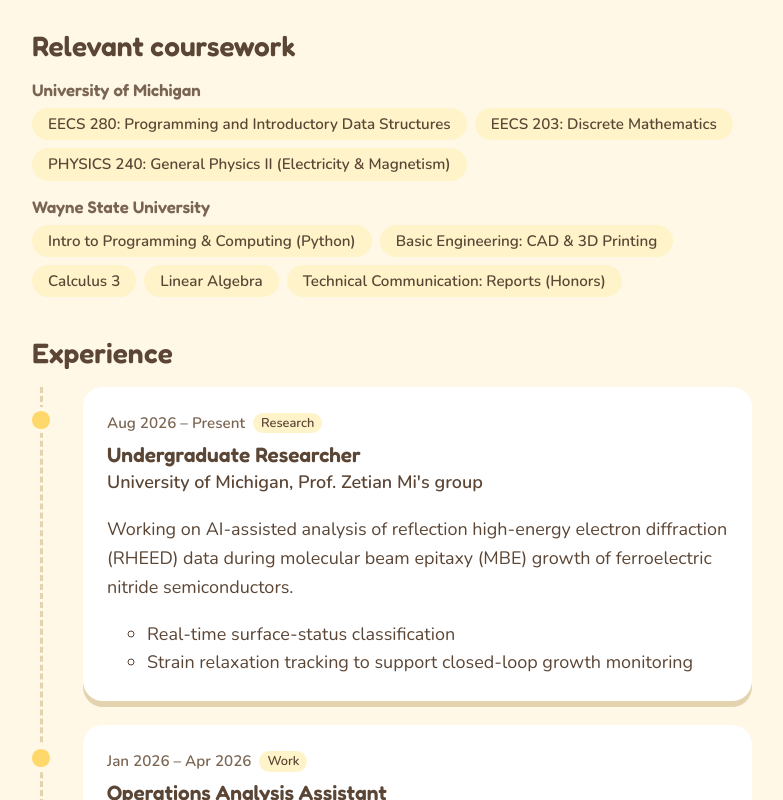
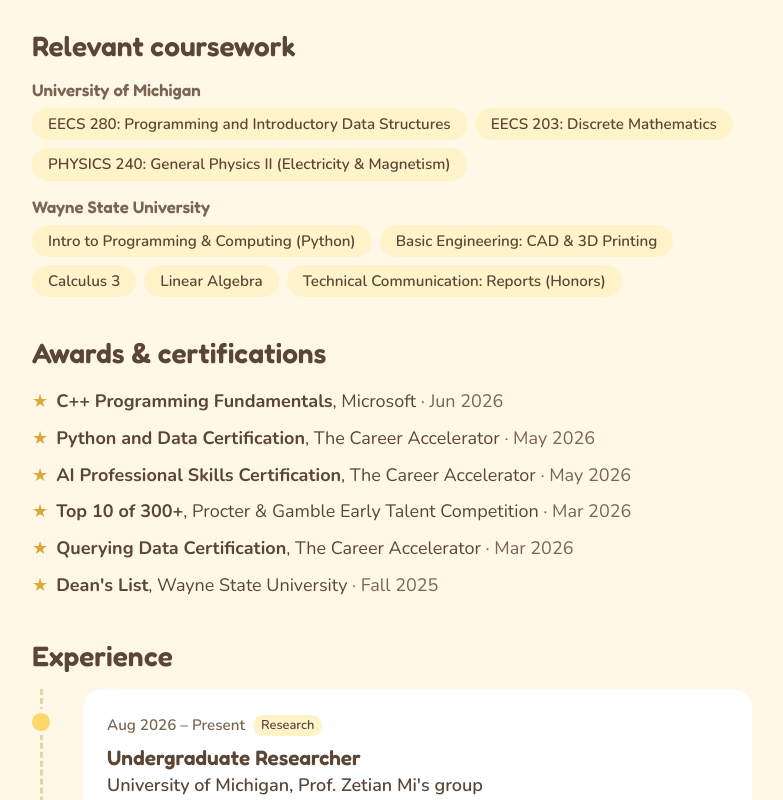
Before and after one commit to shaliniomkar/portfolio, an Astro site: page /portfolio/experience in a window 1280 px wide. Shown: the part 433-1233 px from the top of the page, without its empty margins (248-1031 px from the left). Built offline with nearby package versions, Linux system fonts and the light colour scheme; Astro itself is replaced by a stand-in of ours.

Commit message:
Remove the Gallery; add awards and certifications to the Town Hall
- Gallery building, menu card and placeholder page removed; island re-spaced to four buildings
- Welcome text, site description and share image updated without the Gallery
- Awards & certifications list (src/data/awards.ts), names and dates only

Co-Authored-By: Claude Opus 5.5 <noreply@anthropic.com>

```diff
--- a/src/components/SpeechBubble.astro
+++ b/src/components/SpeechBubble.astro
@@ -14,7 +14,7 @@
   <div class="body">
     <div>
       <p class="line" data-bubble-line>
-        Hi, I'm Shalini. This island holds my projects, art, music and travels.
+        Hi, I'm Shalini. This island holds my projects, experience, music and travels.
       </p>
       <p class="hint">Tap a building on the island, or use the menu below.</p>
     </div>
--- /dev/null
+++ b/src/data/awards.ts
@@ -0,0 +1,12 @@
+/**
+ * Awards and certifications on the Town Hall (Experience) page.
+ * Names and dates only; credential IDs are left out on purpose.
+ */
+export const awards: { name: string; from: string; when: string }[] = [
+  { name: 'C++ Programming Fundamentals', from: 'Microsoft', when: 'Jun 2026' },
+  { name: 'Python and Data Certification', from: 'The Career Accelerator', when: 'May 2026' },
+  { name: 'AI Professional Skills Certification', from: 'The Career Accelerator', when: 'May 2026' },
+  { name: 'Top 10 of 300+', from: 'Procter & Gamble Early Talent Competition', when: 'Mar 2026' },
+  { name: 'Querying Data Certification', from: 'The Career Accelerator', when: 'Mar 2026' },
+  { name: "Dean's List", from: 'Wayne State University', when: 'Fall 2025' },
+];
--- a/src/layouts/BaseLayout.astro
+++ b/src/layouts/BaseLayout.astro
@@ -16,7 +16,7 @@ interface Props {
 
 const {
   title,
-  description = "Shalini's portfolio: a cozy island of projects, research, art and music.",
+  description = "Shalini's portfolio: a cozy island of projects, research and music.",
 } = Astro.props;
 
 // Full addresses (with https://...) for search engines and link previews.
--- a/src/pages/[place].astro
+++ b/src/pages/[place].astro
@@ -1,7 +1,7 @@
 ---
 /*
- * One placeholder page per place: /workshop/, /gallery/, /record-shop/,
- * /lookout/. The [place] in the file name is a parameter: getStaticPaths
+ * One placeholder page for each place that doesn't have its real page yet
+ * (right now, just /lookout/). The [place] in the file name is a parameter: getStaticPaths
  * tells Astro which values to build a page for. When a later phase adds a
  * real page (for example src/pages/workshop/index.astro), Astro uses that
  * one instead and this placeholder stops being used for it.
--- a/src/pages/experience/index.astro
+++ b/src/pages/experience/index.astro
@@ -9,6 +9,7 @@ import SiteHeader from '../../components/SiteHeader.astro';
 import CherryEngineer from '../../components/CherryEngineer.astro';
 import { url } from '../../utils/url';
 import { coursework } from '../../data/coursework';
+import { awards } from '../../data/awards';
 
 // Newest first. "2026-08" > "2026-01" works as plain text comparison
 // because every date has the same YYYY-MM shape.
@@ -64,6 +65,20 @@ const labels = { research: 'Research', work: 'Work', program: 'Program', leaders
           </ul>
         </div>
       ))}
+    </section>
+
+    <section class="awards" aria-labelledby="awards-title">
+      <h2 id="awards-title">Awards & certifications</h2>
+      <ul>
+        {awards.map((a) => (
+          <li>
+            <span class="award-icon" aria-hidden="true">★</span>
+            <span>
+              <strong>{a.name}</strong>, {a.from} <span class="award-when">· {a.when}</span>
+            </span>
+          </li>
+        ))}
+      </ul>
     </section>
 
     <h2>Experience</h2>
@@ -129,6 +144,29 @@ const labels = { research: 'Research', work: 'Work', program: 'Program', leaders
   }
 
   h2 { font-size: 1.75rem; }
+
+  /* Awards: a short list, each with a little gold star */
+  .awards {
+    margin-bottom: var(--space-5);
+  }
+  .awards ul {
+    display: grid;
+    gap: var(--space-2);
+    margin: 0;
+    padding: 0;
+    list-style: none;
+  }
+  .awards li {
+    display: flex;
+    gap: var(--space-2);
+    align-items: baseline;
+  }
+  .award-icon {
+    color: var(--color-star);
+  }
+  .award-when {
+    color: var(--color-text-muted);
+  }
 
   /* Coursework: one row of soft yellow pills per school */
   .coursework {
```
Also changed, not shown: src/components/Island.astro (+7 -7 lines), src/data/places.ts (+4 -18 lines), public/og-image.png.
